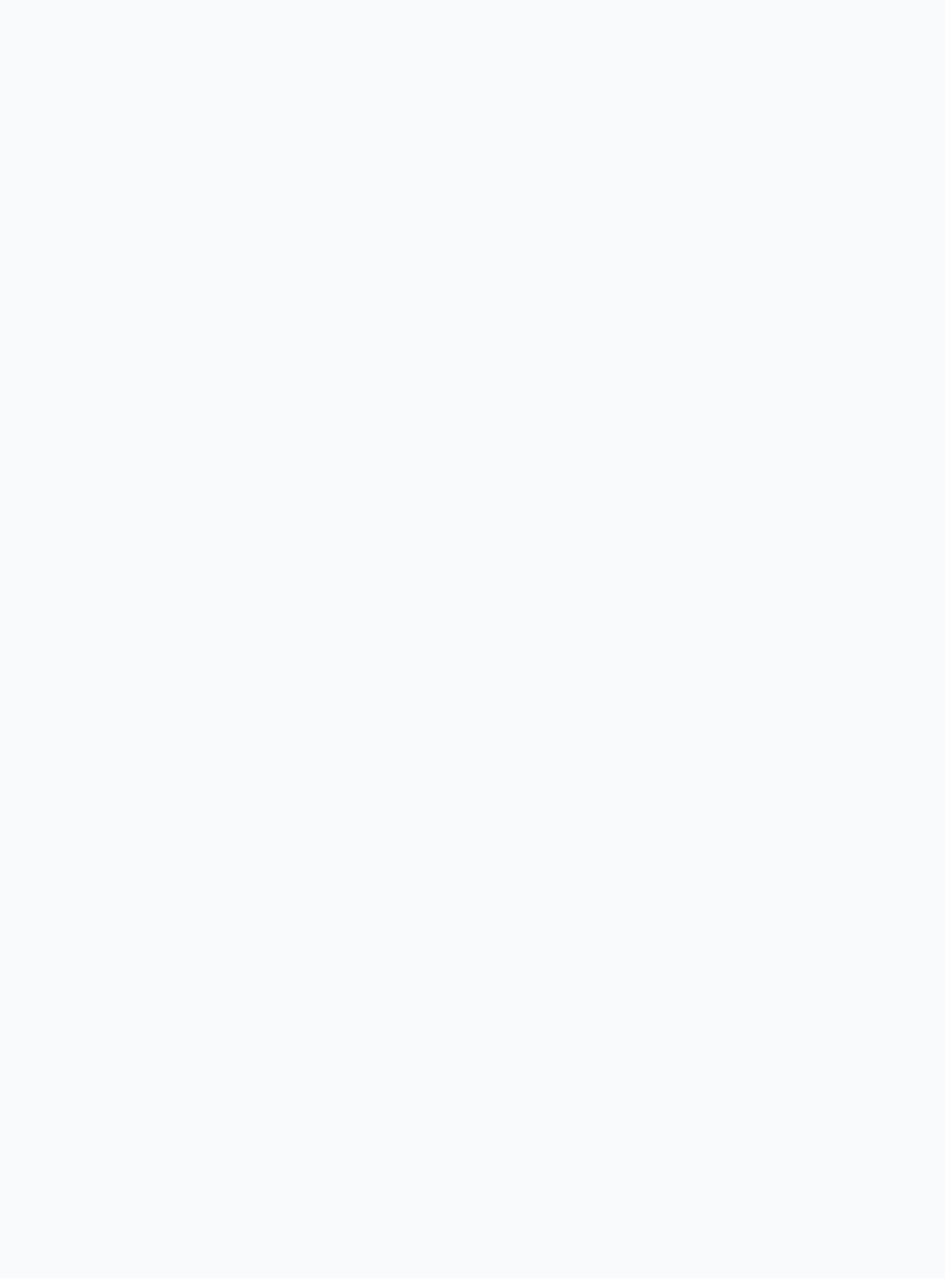
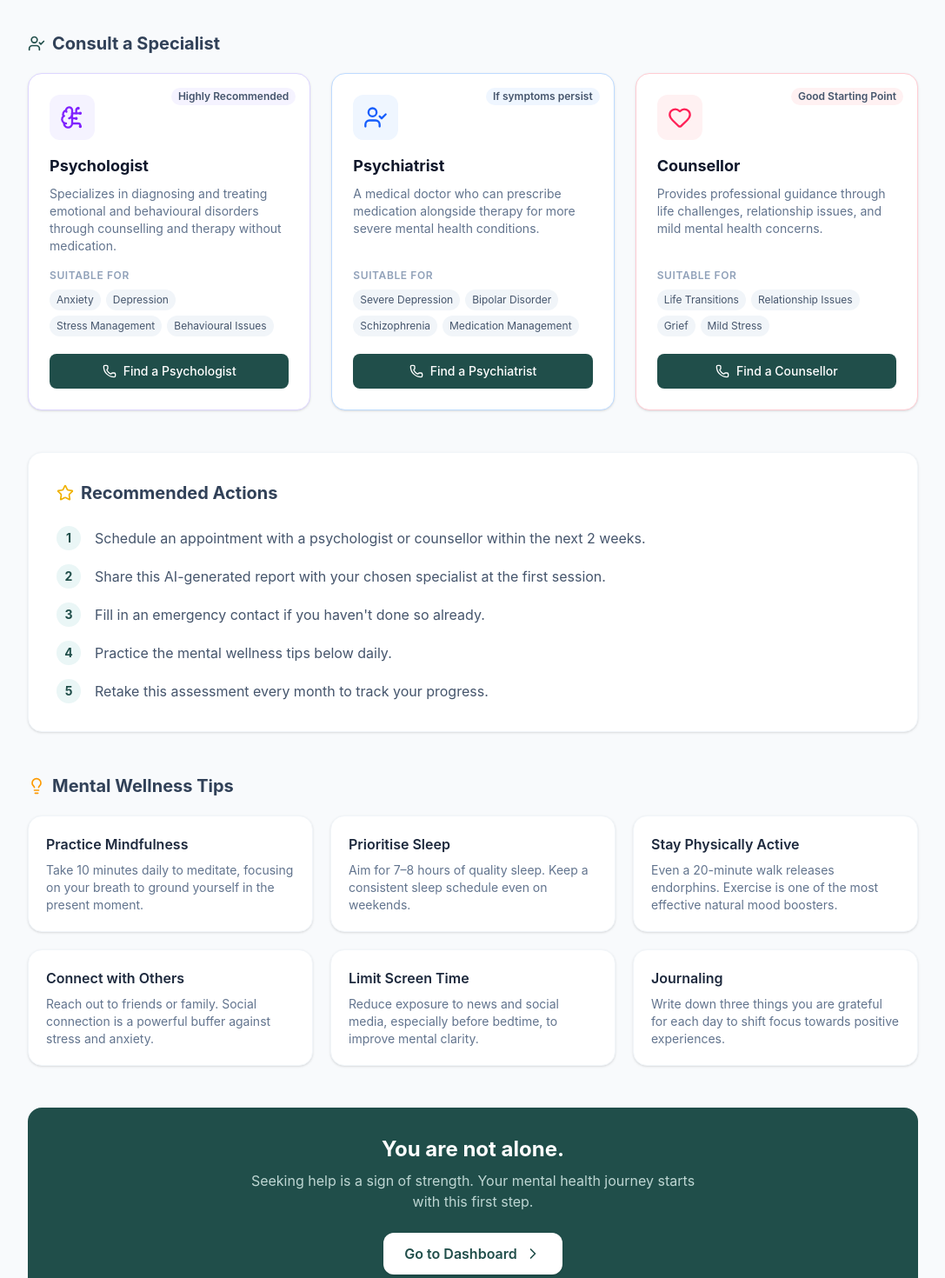
Before and after one commit to Ramkrushna77/CHK-1772563381363-6119-frontend, a React (Vite) app: page /suggestions in a window 1280 px wide. Before the commit this address had no page. Shown: the part 220-1690 px from the top of the page at 87% size, without its empty margins (96-1183 px from the left). Before the commit the page ends 800 px from the top, so only its background shows below. Built offline with nearby package versions, Linux system fonts and the light colour scheme.

Commit message:
feat: implement Doctor Suggestion Page with specialist cards and wellness tips

```diff
--- a/src/App.jsx
+++ b/src/App.jsx
@@ -5,6 +5,7 @@ import SignupPage from './pages/SignupPage';
 import ProfileCreationPage from './pages/ProfileCreationPage';
 import AssessmentPage from './pages/AssessmentPage';
 import ReportPage from './pages/ReportPage';
+import DoctorSuggestionPage from './pages/DoctorSuggestionPage';
 
 function App() {
     return (
@@ -16,6 +17,7 @@ function App() {
                 <Route path="/profile-creation" element={<ProfileCreationPage />} />
                 <Route path="/assessment" element={<AssessmentPage />} />
                 <Route path="/report" element={<ReportPage />} />
+                <Route path="/suggestions" element={<DoctorSuggestionPage />} />
                 {/* Additional routes will be added here */}
             </Routes>
         </BrowserRouter>
--- /dev/null
+++ b/src/pages/DoctorSuggestionPage.jsx
@@ -0,0 +1,167 @@
+import { useNavigate } from 'react-router-dom';
+import {
+    UserCheck, BrainCircuit, Heart, ChevronRight,
+    Lightbulb, Phone, Star
+} from 'lucide-react';
+
+const specialists = [
+    {
+        type: 'Psychologist',
+        icon: <BrainCircuit className="w-7 h-7 text-violet-600" />,
+        bg: 'bg-violet-50',
+        border: 'border-violet-200',
+        description:
+            'Specializes in diagnosing and treating emotional and behavioural disorders through counselling and therapy without medication.',
+        suitableFor: ['Anxiety', 'Depression', 'Stress Management', 'Behavioural Issues'],
+        recommendation: 'Highly Recommended'
+    },
+    {
+        type: 'Psychiatrist',
+        icon: <UserCheck className="w-7 h-7 text-blue-600" />,
+        bg: 'bg-blue-50',
+        border: 'border-blue-200',
+        description:
+            'A medical doctor who can prescribe medication alongside therapy for more severe mental health conditions.',
+        suitableFor: ['Severe Depression', 'Bipolar Disorder', 'Schizophrenia', 'Medication Management'],
+        recommendation: 'If symptoms persist'
+    },
+    {
+        type: 'Counsellor',
+        icon: <Heart className="w-7 h-7 text-rose-500" />,
+        bg: 'bg-rose-50',
+        border: 'border-rose-200',
+        description:
+            'Provides professional guidance through life challenges, relationship issues, and mild mental health concerns.',
+        suitableFor: ['Life Transitions', 'Relationship Issues', 'Grief', 'Mild Stress'],
+        recommendation: 'Good Starting Point'
+    }
+];
+
+const wellnessTips = [
+    { title: 'Practice Mindfulness', desc: 'Take 10 minutes daily to meditate, focusing on your breath to ground yourself in the present moment.' },
+    { title: 'Prioritise Sleep', desc: 'Aim for 7–8 hours of quality sleep. Keep a consistent sleep schedule even on weekends.' },
+    { title: 'Stay Physically Active', desc: 'Even a 20-minute walk releases endorphins. Exercise is one of the most effective natural mood boosters.' },
+    { title: 'Connect with Others', desc: 'Reach out to friends or family. Social connection is a powerful buffer against stress and anxiety.' },
+    { title: 'Limit Screen Time', desc: 'Reduce exposure to news and social media, especially before bedtime, to improve mental clarity.' },
+    { title: 'Journaling', desc: 'Write down three things you are grateful for each day to shift focus towards positive experiences.' }
+];
+
+export default function DoctorSuggestionPage() {
+    const navigate = useNavigate();
+
+    return (
+        <div className="min-h-screen bg-slate-50 py-12 px-4 sm:px-6 lg:px-8">
+            <div className="max-w-5xl mx-auto space-y-12">
+
+                {/* Header */}
+                <div className="text-center">
+                    <span className="inline-block px-4 py-1.5 bg-[#EAF6F6] text-[#204E4A] rounded-full text-sm font-medium mb-4">
+                        Personalised Guidance
+                    </span>
+                    <h1 className="text-3xl md:text-4xl font-extrabold text-slate-900">
+                        Your Recommended Next Steps
+                    </h1>
+                    <p className="mt-4 text-lg text-slate-500 max-w-2xl mx-auto">
+                        Based on your assessment results, here are the types of mental health professionals and actions that may help you the most.
+                    </p>
+                </div>
+
+                {/* Specialist Cards */}
+                <section>
+                    <h2 className="text-xl font-bold text-slate-700 mb-5 flex items-center gap-2">
+                        <UserCheck className="w-5 h-5 text-[#204E4A]" />
+                        Consult a Specialist
+                    </h2>
+                    <div className="grid grid-cols-1 md:grid-cols-3 gap-6">
+                        {specialists.map((spec) => (
+                            <div
+                                key={spec.type}
+                                className={`relative bg-white rounded-2xl border ${spec.border} p-6 shadow-sm hover:shadow-md transition-shadow flex flex-col`}
+                            >
+                                {/* Recommendation badge */}
+                                <span className={`absolute top-4 right-4 text-xs font-semibold px-2 py-0.5 rounded-full ${spec.bg} text-slate-600`}>
+                                    {spec.recommendation}
+                                </span>
+
+                                <div className={`${spec.bg} rounded-xl p-3 w-fit mb-4`}>
+                                    {spec.icon}
+                                </div>
+
+                                <h3 className="text-lg font-bold text-slate-900 mb-2">{spec.type}</h3>
+                                <p className="text-sm text-slate-500 flex-1">{spec.description}</p>
+
+                                <div className="mt-4">
+                                    <p className="text-xs font-semibold text-slate-400 uppercase tracking-wider mb-2">Suitable for</p>
+                                    <ul className="flex flex-wrap gap-1.5">
+                                        {spec.suitableFor.map((tag) => (
+                                            <li key={tag} className="text-xs bg-slate-100 text-slate-600 px-2 py-1 rounded-full">{tag}</li>
+                                        ))}
+                                    </ul>
+                                </div>
+
+                                <button className="mt-5 w-full flex items-center justify-center gap-2 py-2.5 bg-[#204E4A] text-white rounded-lg text-sm font-medium hover:bg-[#153431] transition-colors">
+                                    <Phone className="w-4 h-4" /> Find a {spec.type}
+                                </button>
+                            </div>
+                        ))}
+                    </div>
+                </section>
+
+                {/* Recommended Actions */}
+                <section className="bg-white rounded-2xl border border-slate-100 shadow-sm p-6 md:p-8">
+                    <h2 className="text-xl font-bold text-slate-700 mb-6 flex items-center gap-2">
+                        <Star className="w-5 h-5 text-yellow-500" />
+                        Recommended Actions
+                    </h2>
+                    <ol className="space-y-4">
+                        {[
+                            'Schedule an appointment with a psychologist or counsellor within the next 2 weeks.',
+                            'Share this AI-generated report with your chosen specialist at the first session.',
+                            'Fill in an emergency contact if you haven\'t done so already.',
+                            'Practice the mental wellness tips below daily.',
+                            'Retake this assessment every month to track your progress.'
+                        ].map((action, idx) => (
+                            <li key={idx} className="flex items-start gap-4">
+                                <span className="flex-shrink-0 w-7 h-7 rounded-full bg-[#EAF6F6] text-[#204E4A] font-bold text-sm flex items-center justify-center">
+                                    {idx + 1}
+                                </span>
+                                <p className="text-slate-600 pt-0.5">{action}</p>
+                            </li>
+                        ))}
+                    </ol>
+                </section>
+
+                {/* Mental Wellness Tips */}
+                <section>
+                    <h2 className="text-xl font-bold text-slate-700 mb-5 flex items-center gap-2">
+                        <Lightbulb className="w-5 h-5 text-amber-500" />
+                        Mental Wellness Tips
+                    </h2>
+                    <div className="grid grid-cols-1 sm:grid-cols-2 lg:grid-cols-3 gap-5">
+                        {wellnessTips.map((tip) => (
+                            <div key={tip.title} className="bg-white border border-slate-100 rounded-2xl p-5 shadow-sm hover:shadow-md transition-shadow">
+                                <h3 className="font-semibold text-slate-800 mb-2">{tip.title}</h3>
+                                <p className="text-sm text-slate-500">{tip.desc}</p>
+                            </div>
+                        ))}
+                    </div>
+                </section>
+
+                {/* Footer CTA */}
+                <div className="bg-[#204E4A] rounded-2xl p-8 text-center text-white">
+                    <h2 className="text-2xl font-bold mb-2">You are not alone.</h2>
+                    <p className="text-[#BED6D3] mb-6 max-w-lg mx-auto">
+                        Seeking help is a sign of strength. Your mental health journey starts with this first step.
+                    </p>
+                    <button
+                        onClick={() => navigate('/dashboard')}
+                        className="inline-flex items-center gap-2 bg-white text-[#204E4A] px-6 py-3 rounded-xl font-semibold hover:bg-[#EAF6F6] transition-colors shadow"
+                    >
+                        Go to Dashboard <ChevronRight className="w-5 h-5" />
+                    </button>
+                </div>
+
+            </div>
+        </div>
+    );
+}
```
